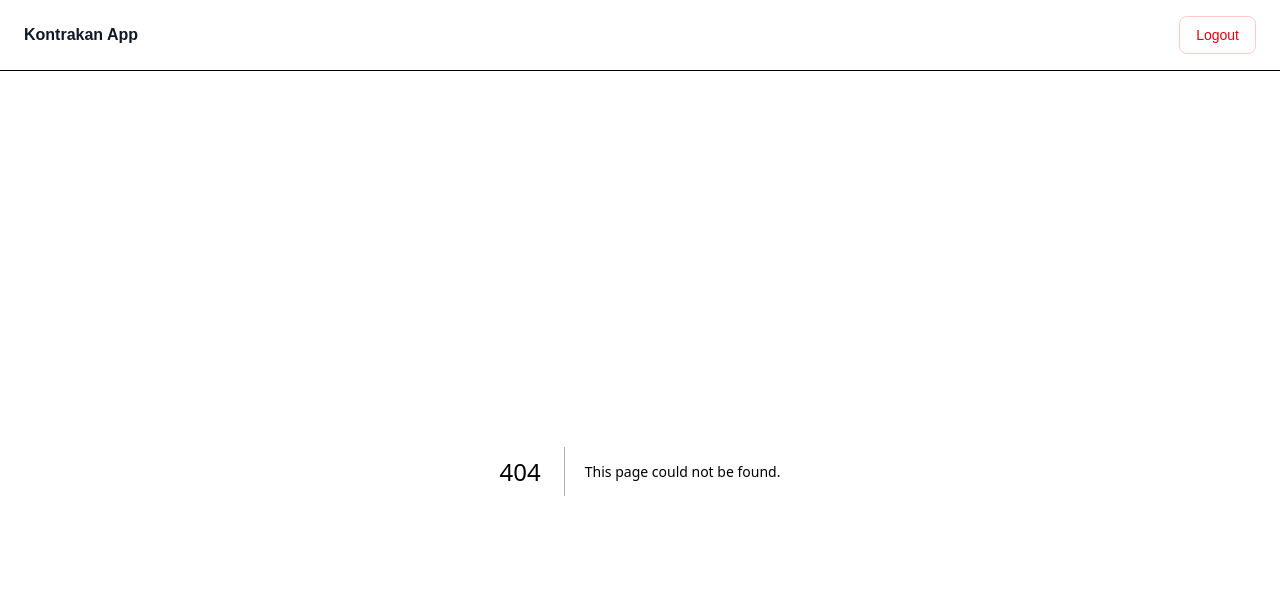
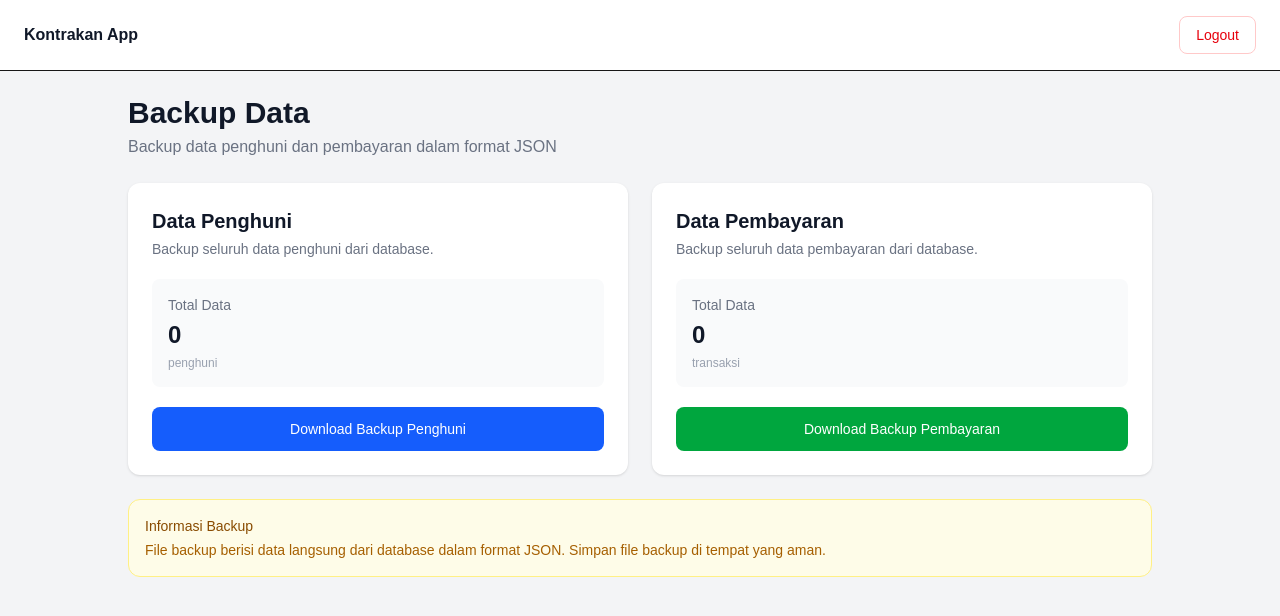
Before and after one commit to Kautsaral/kontrakan-app, a Next.js app: page /backup in a window 1280 px wide. Before the commit this address had no page. Shown: the top 616 px of the page. Built offline with nearby package versions, Linux system fonts and the light colour scheme; no server answers; the database is empty.

Commit message:
feat: add data backup management

```diff
--- /dev/null
+++ b/app/backup/page.js
@@ -0,0 +1,212 @@
+"use client";
+
+import { useEffect, useState } from "react";
+import { supabase } from "@/lib/supabase";
+
+export default function BackupPage() {
+  const [penghuni, setPenghuni] = useState([]);
+  const [pembayaran, setPembayaran] = useState([]);
+  const [loading, setLoading] = useState(true);
+  const [errorMessage, setErrorMessage] = useState("");
+
+  useEffect(() => {
+    const fetchData = async () => {
+      setLoading(true);
+      setErrorMessage("");
+
+      const [penghuniResult, pembayaranResult] = await Promise.all([
+        supabase
+          .from("penghuni")
+          .select("*")
+          .order("no_kamar", { ascending: true }),
+
+        supabase
+          .from("pembayaran")
+          .select("*")
+          .order("tanggal_bayar", { ascending: false }),
+      ]);
+
+      if (penghuniResult.error || pembayaranResult.error) {
+        console.error("Gagal mengambil data backup:", {
+          penghuniError: penghuniResult.error,
+          pembayaranError: pembayaranResult.error,
+        });
+
+        setErrorMessage("Gagal mengambil data untuk backup.");
+        setLoading(false);
+        return;
+      }
+
+      setPenghuni(penghuniResult.data || []);
+      setPembayaran(pembayaranResult.data || []);
+      setLoading(false);
+    };
+
+    fetchData();
+  }, []);
+
+  const getToday = () => {
+    return new Date().toISOString().split("T")[0];
+  };
+
+  const downloadJSON = (data, filename) => {
+    const jsonContent = JSON.stringify(data, null, 2);
+
+    const blob = new Blob([jsonContent], {
+      type: "application/json",
+    });
+
+    const url = URL.createObjectURL(blob);
+    const link = document.createElement("a");
+
+    link.href = url;
+    link.download = filename;
+
+    document.body.appendChild(link);
+    link.click();
+    document.body.removeChild(link);
+
+    URL.revokeObjectURL(url);
+  };
+
+  const handleBackupPenghuni = () => {
+    if (penghuni.length === 0) {
+      alert("Tidak ada data penghuni untuk dibackup.");
+      return;
+    }
+
+    downloadJSON(
+      penghuni,
+      `backup-penghuni-${getToday()}.json`,
+    );
+  };
+
+  const handleBackupPembayaran = () => {
+    if (pembayaran.length === 0) {
+      alert("Tidak ada data pembayaran untuk dibackup.");
+      return;
+    }
+
+    downloadJSON(
+      pembayaran,
+      `backup-pembayaran-${getToday()}.json`,
+    );
+  };
+
+  if (loading) {
+    return (
+      <main className="min-h-screen bg-gray-100 p-4 sm:p-6">
+        <div className="mx-auto max-w-5xl">
+          <div className="rounded-xl bg-white p-6 text-center shadow-sm">
+            <p className="text-sm text-gray-500">
+              Memuat data backup...
+            </p>
+          </div>
+        </div>
+      </main>
+    );
+  }
+
+  return (
+    <main className="min-h-screen bg-gray-100 p-4 sm:p-6">
+      <div className="mx-auto max-w-5xl">
+        <div className="mb-6">
+          <h1 className="text-3xl font-bold text-gray-900">
+            Backup Data
+          </h1>
+
+          <p className="mt-1 text-sm text-gray-500 sm:text-base">
+            Backup data penghuni dan pembayaran dalam format JSON
+          </p>
+        </div>
+
+        {errorMessage && (
+          <div className="mb-6 rounded-lg border border-red-200 bg-red-50 px-4 py-3 text-sm text-red-700">
+            {errorMessage}
+          </div>
+        )}
+
+        <div className="grid grid-cols-1 gap-6 md:grid-cols-2">
+          {/* Backup Penghuni */}
+          <div className="rounded-xl bg-white p-6 shadow-sm">
+            <div className="mb-5">
+              <h2 className="text-xl font-semibold text-gray-900">
+                Data Penghuni
+              </h2>
+
+              <p className="mt-1 text-sm text-gray-500">
+                Backup seluruh data penghuni dari database.
+              </p>
+            </div>
+
+            <div className="mb-5 rounded-lg bg-gray-50 p-4">
+              <p className="text-sm text-gray-500">
+                Total Data
+              </p>
+
+              <p className="mt-1 text-2xl font-bold text-gray-900">
+                {penghuni.length}
+              </p>
+
+              <p className="mt-1 text-xs text-gray-400">
+                penghuni
+              </p>
+            </div>
+
+            <button
+              onClick={handleBackupPenghuni}
+              className="w-full rounded-lg bg-blue-600 px-4 py-3 text-sm font-medium text-white hover:bg-blue-700"
+            >
+              Download Backup Penghuni
+            </button>
+          </div>
+
+          {/* Backup Pembayaran */}
+          <div className="rounded-xl bg-white p-6 shadow-sm">
+            <div className="mb-5">
+              <h2 className="text-xl font-semibold text-gray-900">
+                Data Pembayaran
+              </h2>
+
+              <p className="mt-1 text-sm text-gray-500">
+                Backup seluruh data pembayaran dari database.
+              </p>
+            </div>
+
+            <div className="mb-5 rounded-lg bg-gray-50 p-4">
+              <p className="text-sm text-gray-500">
+                Total Data
+              </p>
+
+              <p className="mt-1 text-2xl font-bold text-gray-900">
+                {pembayaran.length}
+              </p>
+
+              <p className="mt-1 text-xs text-gray-400">
+                transaksi
+              </p>
+            </div>
+
+            <button
+              onClick={handleBackupPembayaran}
+              className="w-full rounded-lg bg-green-600 px-4 py-3 text-sm font-medium text-white hover:bg-green-700"
+            >
+              Download Backup Pembayaran
+            </button>
+          </div>
+        </div>
+
+        <div className="mt-6 rounded-xl border border-yellow-200 bg-yellow-50 p-4">
+          <p className="text-sm font-medium text-yellow-800">
+            Informasi Backup
+          </p>
+
+          <p className="mt-1 text-sm text-yellow-700">
+            File backup berisi data langsung dari database dalam
+            format JSON. Simpan file backup di tempat yang aman.
+          </p>
+        </div>
+      </div>
+    </main>
+  );
+}
```
